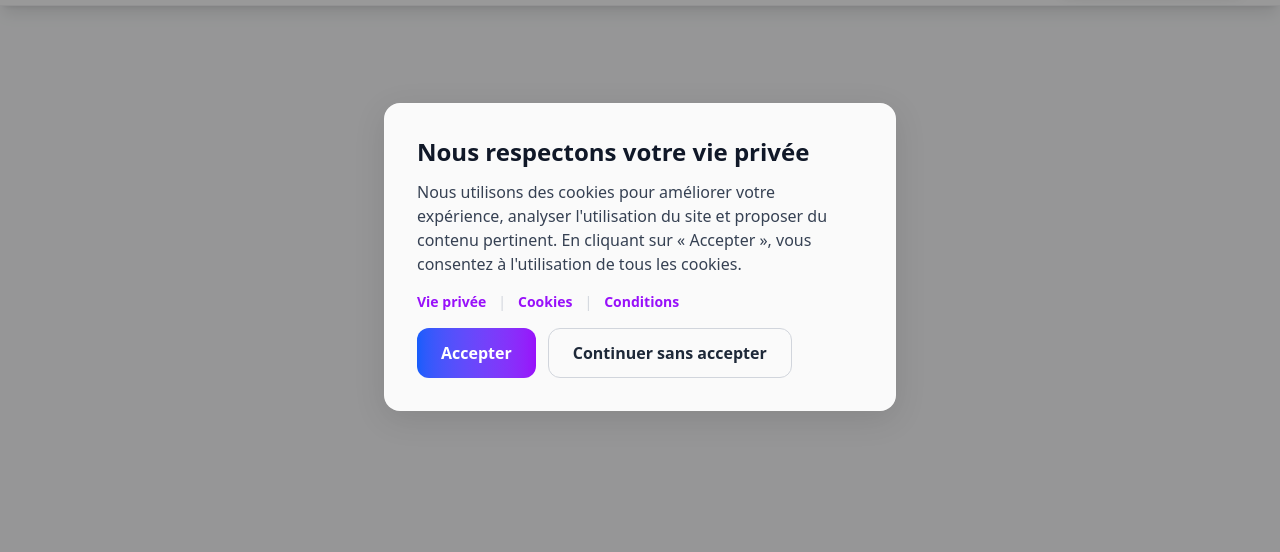
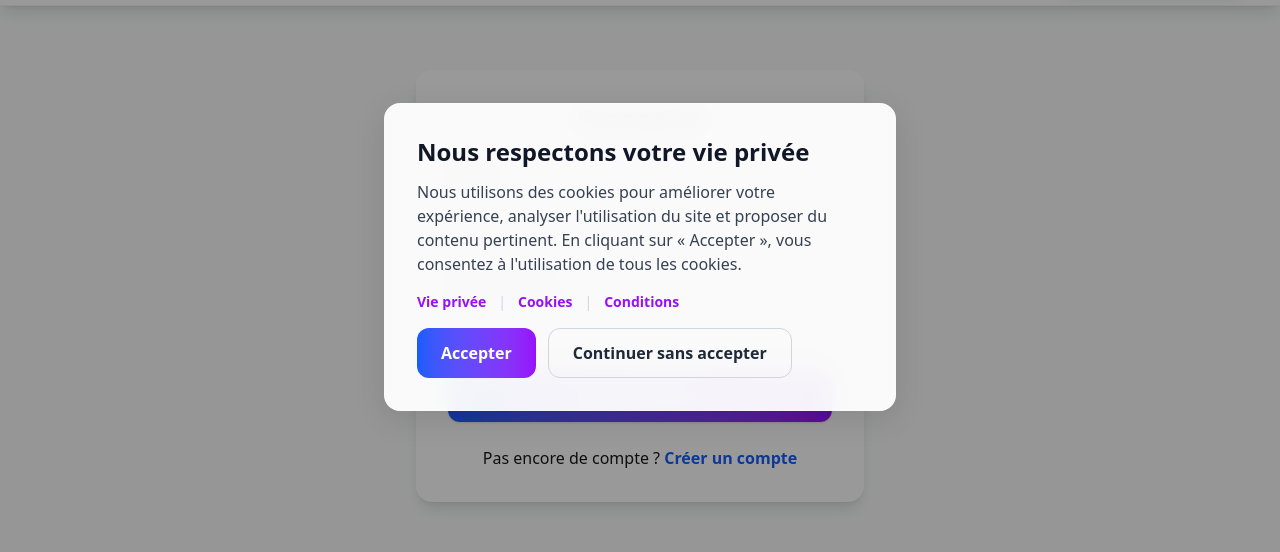
Before and after one commit to Fiedly71/up-to-date-store, a Next.js app: page /auth in a window 1280 px wide. Shown: the part 143-695 px from the top of the page. Built offline with nearby package versions, Linux system fonts and the light colour scheme; no server answers.

Commit message:
mis a jour systeme aliexpress et de page login et signup

```diff
--- a/app/auth/page.tsx
+++ b/app/auth/page.tsx
@@ -10,13 +10,68 @@ const supabase = createClient(
 
 export default function AuthPage() {
   const [showLogin, setShowLogin] = useState(true);
-  // ...existing code for login/signup forms, password validation, and logic...
-  // (à adapter depuis auth.html)
+  const [email, setEmail] = useState("");
+  const [password, setPassword] = useState("");
+  const [error, setError] = useState("");
+  const [loading, setLoading] = useState(false);
+
+  // Redirection après login selon le rôle (admin ou client)
+  async function handleAuth(e: React.FormEvent) {
+    e.preventDefault();
+    setError("");
+    setLoading(true);
+    try {
+      let userData;
+      if (showLogin) {
+        const { data, error } = await supabase.auth.signInWithPassword({ email, password });
+        if (error) throw error;
+        userData = data.user;
+      } else {
+        const { data, error } = await supabase.auth.signUp({ email, password });
+        if (error) throw error;
+        userData = data.user;
+      }
+      // Vérifie le rôle (admin ou client)
+      const { data: { user } } = await supabase.auth.getUser();
+      if (user && user.email?.endsWith("@admin.com")) {
+        window.location.href = "/admin";
+      } else {
+        window.location.href = "/my-orders";
+      }
+    } catch (err: any) {
+      setError(err.message || "Erreur d'authentification");
+    } finally {
+      setLoading(false);
+    }
+  }
+
   return (
     <div className="min-h-screen flex flex-col items-center bg-gray-50">
       <Navbar />
-      {/* ...login/signup UI, mobile menu, etc... */}
-      {/* ...copy logic from auth.html and refactor to React... */}
+      <div className="w-full max-w-md mt-16 bg-white rounded-2xl shadow-lg p-8">
+        <h2 className="text-2xl font-bold mb-6 text-center">{showLogin ? "Connexion" : "Créer un compte"}</h2>
+        <form onSubmit={handleAuth} className="space-y-6">
+          <div>
+            <label className="block text-gray-700 font-semibold mb-2">Email</label>
+            <input type="email" value={email} onChange={e => setEmail(e.target.value)} required className="w-full px-4 py-3 border rounded-xl focus:outline-none focus:ring-2 focus:ring-blue-500" />
+          </div>
+          <div>
+            <label className="block text-gray-700 font-semibold mb-2">Mot de passe</label>
+            <input type="password" value={password} onChange={e => setPassword(e.target.value)} required className="w-full px-4 py-3 border rounded-xl focus:outline-none focus:ring-2 focus:ring-blue-500" />
+          </div>
+          {error && <div className="text-red-600 font-semibold text-center">{error}</div>}
+          <button type="submit" disabled={loading} className="w-full py-3 rounded-xl bg-gradient-to-r from-blue-600 to-purple-600 text-white font-bold text-lg shadow hover:from-blue-700 hover:to-purple-700 transition-all">
+            {loading ? "Chargement..." : showLogin ? "Se connecter" : "Créer un compte"}
+          </button>
+        </form>
+        <div className="mt-6 text-center">
+          {showLogin ? (
+            <span>Pas encore de compte ? <button className="text-blue-600 font-bold hover:underline" onClick={() => setShowLogin(false)}>Créer un compte</button></span>
+          ) : (
+            <span>Déjà inscrit ? <button className="text-blue-600 font-bold hover:underline" onClick={() => setShowLogin(true)}>Se connecter</button></span>
+          )}
+        </div>
+      </div>
     </div>
   );
 }
--- a/app/components/Navbar.tsx
+++ b/app/components/Navbar.tsx
@@ -26,11 +26,26 @@ export default function Navbar(): React.ReactElement {
       if (!ignore) {
         setUser(data.user);
         setLoading(false);
+        // Redirection automatique si déjà connecté
+        if (data.user) {
+          if (data.user.email?.endsWith("@admin.com")) {
+            if (window.location.pathname !== "/admin") window.location.href = "/admin";
+          } else {
+            if (window.location.pathname !== "/my-orders") window.location.href = "/my-orders";
+          }
+        }
       }
     });
     // Listen to auth changes
     const { data: listener } = supabase.auth.onAuthStateChange((_event, session) => {
       setUser(session?.user || null);
+      if (session?.user) {
+        if (session.user.email?.endsWith("@admin.com")) {
+          if (window.location.pathname !== "/admin") window.location.href = "/admin";
+        } else {
+          if (window.location.pathname !== "/my-orders") window.location.href = "/my-orders";
+        }
+      }
     });
     return () => {
       ignore = true;
--- a/app/page.tsx
+++ b/app/page.tsx
@@ -37,27 +37,11 @@ export default function Home() {
   // AliExpress Search Handler
   const handleSearch = async (e?: React.FormEvent) => {
     if (e) e.preventDefault();
-    setLoading(true);
-    setError("");
-    setSearchResults([]);
-    try {
-      const response = await fetch(
-        `https://ali-express1.p.rapidapi.com/search?query=${encodeURIComponent(productQuery)}`,
-        {
-          method: "GET",
-          headers: {
-            "X-RapidAPI-Key": process.env.NEXT_PUBLIC_RAPIDAPI_KEY ?? "",
-            "X-RapidAPI-Host": "ali-express1.p.rapidapi.com",
-          } as HeadersInit,
-        }
-      );
-      const data = await response.json();
-      setSearchResults(data.docs || []);
-    } catch (err) {
-      setError("Erreur lors de la recherche. Veuillez réessayer.");
-    } finally {
-      setLoading(false);
+    if (!productQuery.trim()) {
+      setError("Veuillez entrer un mot-clé ou un lien AliExpress.");
+      return;
     }
+    window.location.href = `/produits?search=${encodeURIComponent(productQuery)}`;
   };
 
   const services = [
--- a/app/produits/page.tsx
+++ b/app/produits/page.tsx
@@ -10,6 +10,15 @@ import { products as allProducts } from "../data/products";
 
 export default function Produits() {
   const [searchQuery, setSearchQuery] = useState("");
+
+  // Recherche initiale depuis l'URL (query param)
+  useEffect(() => {
+    if (typeof window !== 'undefined') {
+      const params = new URLSearchParams(window.location.search);
+      const search = params.get('search');
+      if (search) setSearchQuery(search);
+    }
+  }, []);
   const [productQuantities, setProductQuantities] = useState<{[key: number]: number}>({});
 
   // 1. ON PLACE LE HOOK ICI (à l'intérieur de la fonction)
```
